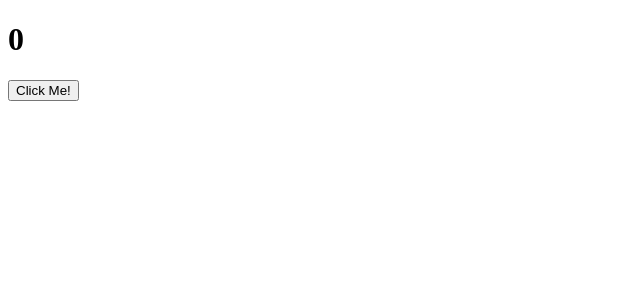
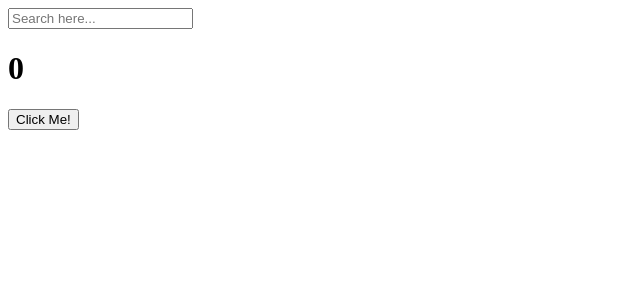
Before and after one commit to Stephen-C-Noh/movieweb, a React (Create React App) app: page / in a window 1280 px wide. Shown: the top 300 px of the page, without its empty margins (0-640 px from the left). Built offline with nearby package versions, Linux system fonts and the light colour scheme.

Commit message:
6.2 Deps

```diff
--- a/src/App.js
+++ b/src/App.js
@@ -2,14 +2,26 @@ import { useState, useEffect } from "react";
 
 function App() {
     const [counter, setValue] = useState(0);
+    const [keyword, setKeyword] = useState("");
     const onClick = () => setValue((prev) => prev + 1);
-    console.log("I run every time.");
+    const onChange = (event) => {
+        setKeyword(event.target.value);
+    };
 
     useEffect(() => {
         console.log("Calling the API...");
     }, []);
+    useEffect(() => {
+        if (keyword !== "") {
+            console.log("I run when 'keyword' changes");
+        }
+    }, [keyword]);
+    useEffect(() => {
+        console.log("I run when 'counter' changes");
+    }, [counter]);
     return (
         <div>
+            <input value={keyword} onChange={onChange} type="text" placeholder="Search here..." />
             <h1>{counter}</h1>
             <button onClick={onClick}>Click Me!</button>
         </div>
```
